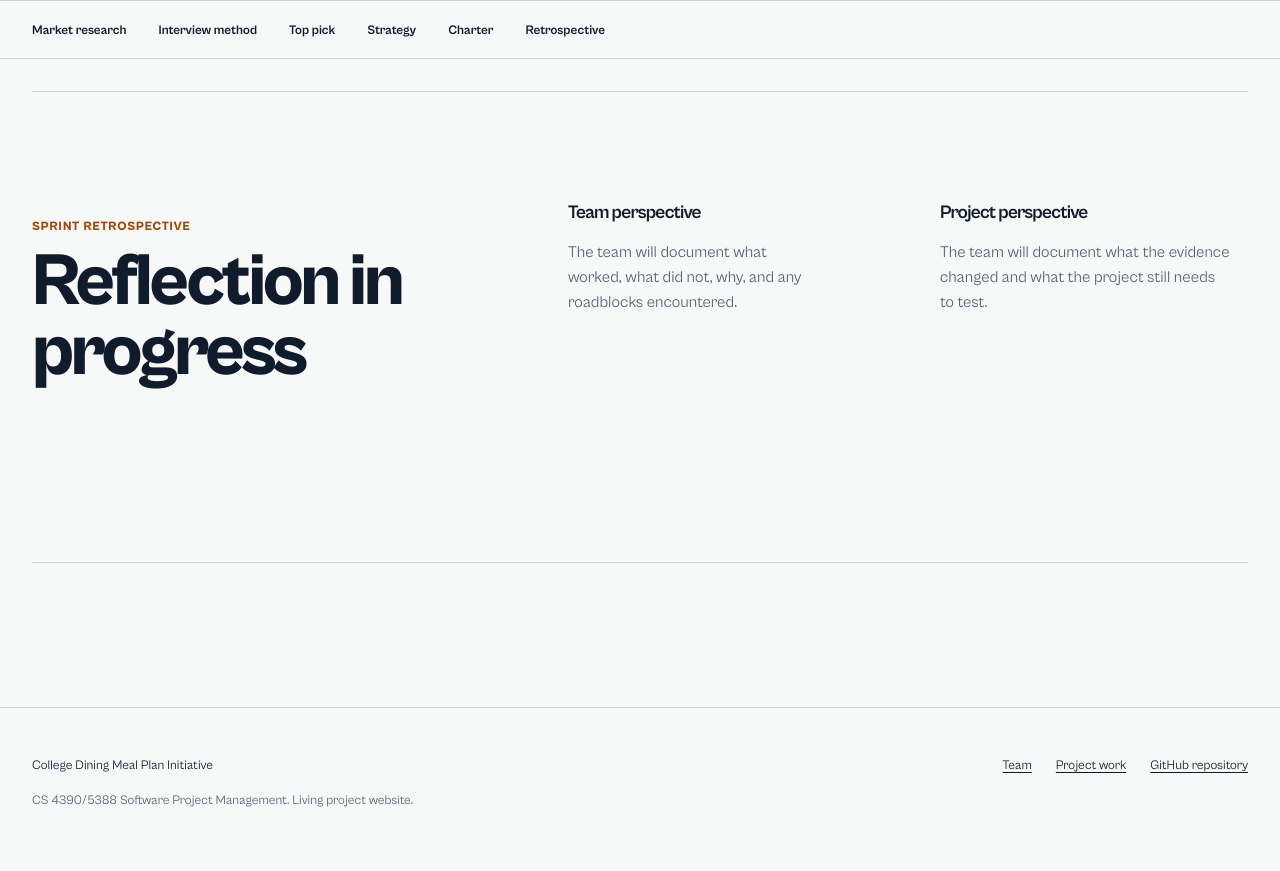
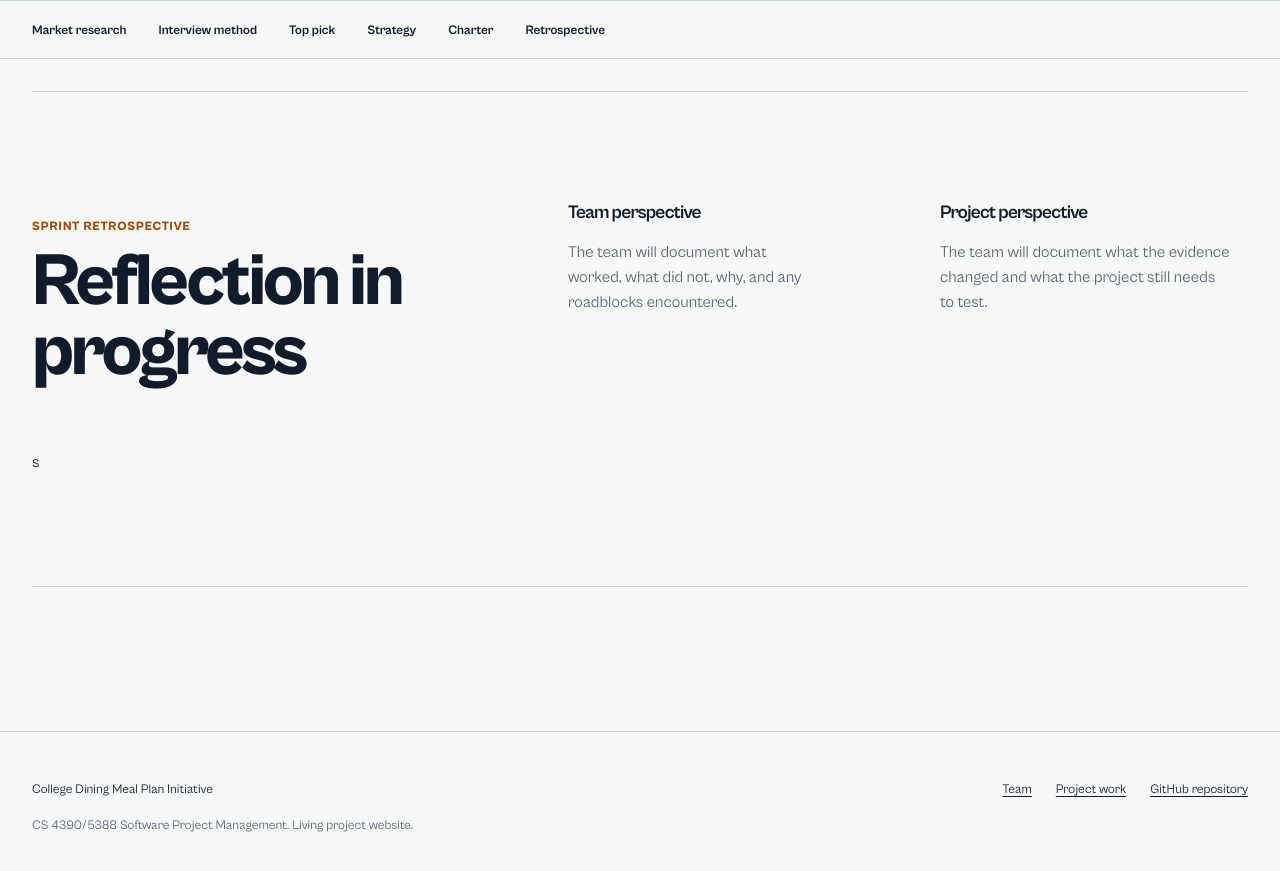
Before and after one commit to dlozan62/dlozan62.github.io, a Jekyll site: the page built from sprint-1.html, in a window 1280 px wide and 900 px high, scrolled down 7571 px. Shown: the top 871 px of the window. Built offline with Jekyll 4.4.1, drawn with Linux system fonts in a browser that asks for light colours.

```diff
--- a/sprint-1.html
+++ b/sprint-1.html
@@ -291,14 +291,14 @@ permalink: /sprints/sprint-1/
       <li><strong>70%</strong><span>say the proposal offers better value or flexibility than one fixed plan.</span></li>
       <li><strong>2+</strong><span>meal-plan approaches address different dining habits.</span></li>
       <li><strong>Clear</strong><span>payment choices, unused-value rules, and eligible locations.</span></li>
-      <li><strong>Grounded</strong><span>major decisions are supported by research or later validation.</span></li>
+      <li><strong>Grounded</strong><span> major decisions are supported by research or later validation.</span></li>
     </ol>
   </section>
 
   <section id="retrospective" class="deliverable reveal">
     <div class="deliverable__title">
       <p class="document-label">Sprint retrospective</p>
-      <h2>Reflection in progress</h2>
+      <h2>Reflection in progress</h2>s
     </div>
     <div class="retro-grid">
       <div>
```
